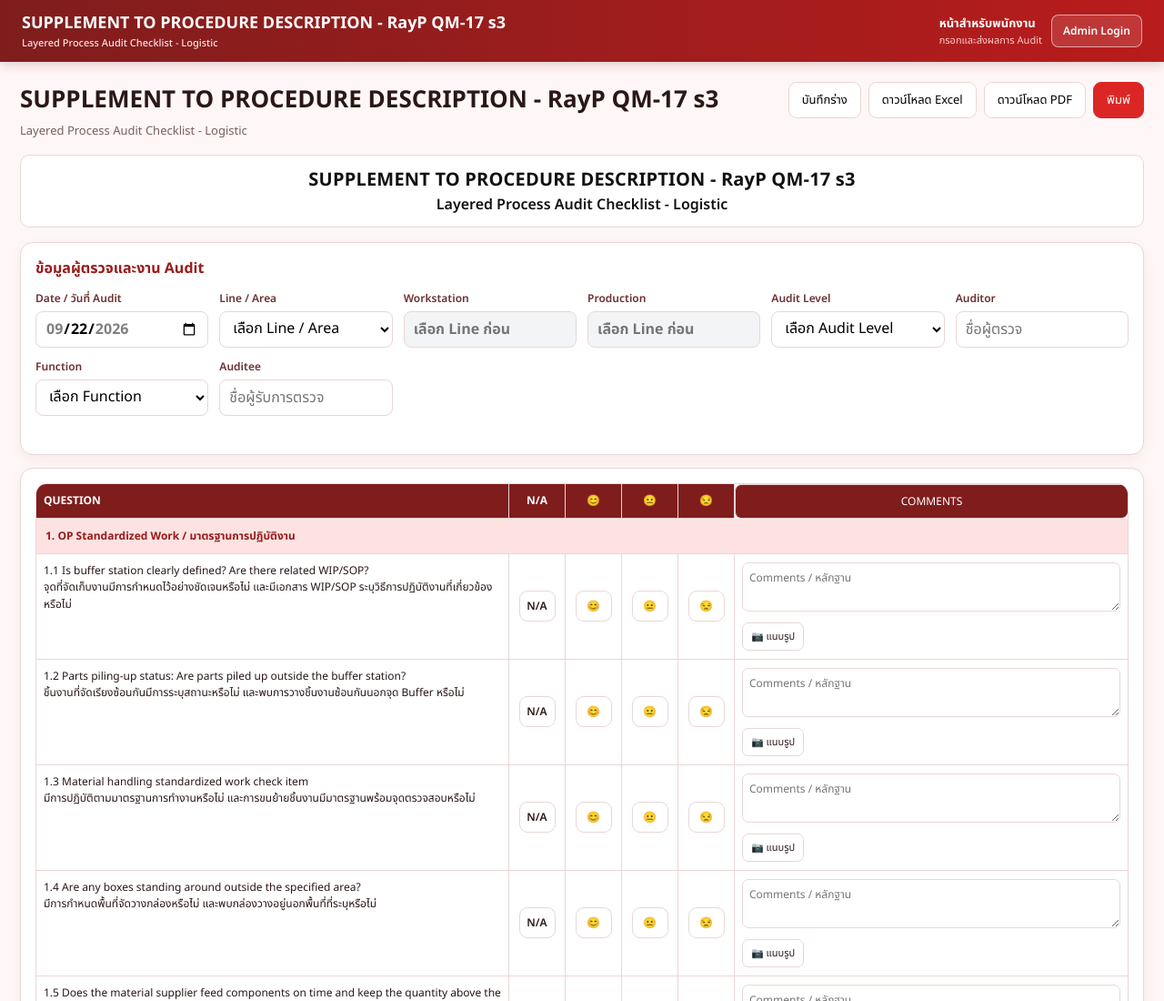
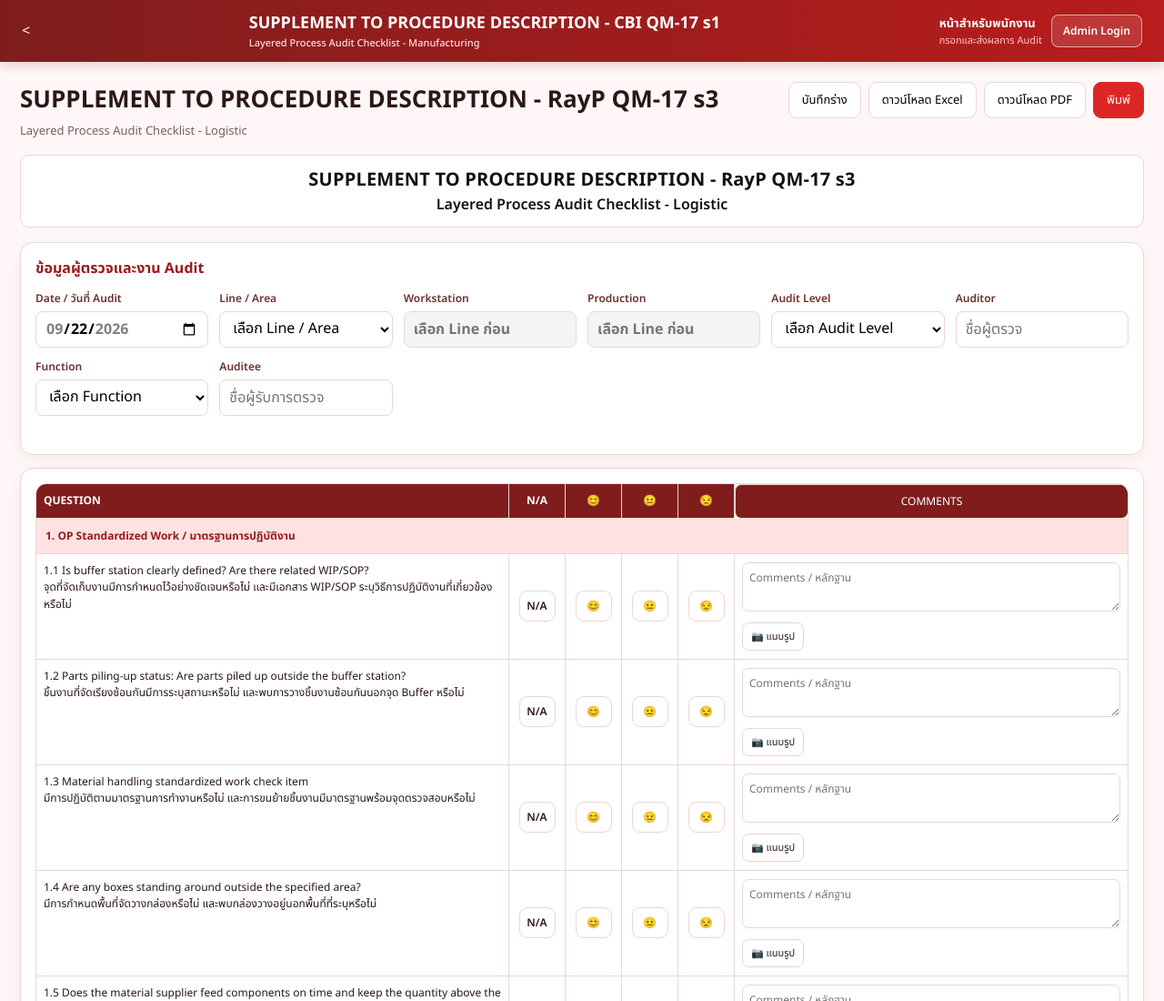
Before and after one commit to wachirawitro070899/RayP-QM-17-s3-Edition-3_Layered-Process-Audit-Checklist--Logistic, a website: page audit.html in a window 1280 px wide. Shown: the top 1100 px of the page at 91% size. Drawn offline with nearby package versions, Linux system fonts and the light colour scheme.

Commit message:
Update audit.html

```diff
--- a/audit.html
+++ b/audit.html
@@ -45,7 +45,7 @@
 <body>
 <div class="app">
   <header class="topnav">
-    <div class="brand"><span>SUPPLEMENT TO PROCEDURE DESCRIPTION - RayP QM-17 s3<small>Layered Process Audit Checklist - Logistic</small></span></div>
+    <<div class="brand"><span>SUPPLEMENT TO PROCEDURE DESCRIPTION - CBI QM-17 s1<small>Layered Process Audit Checklist - Manufacturing</small></span></div>
     <div class="user-chip"><div><b>หน้าสำหรับพนักงาน</b><div class="role">กรอกและส่งผลการ Audit</div></div><a class="admin-login no-print" href="login.html">Admin Login</a></div>
   </header>
 
```
